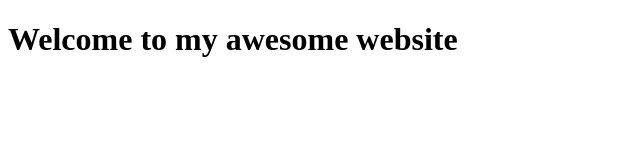
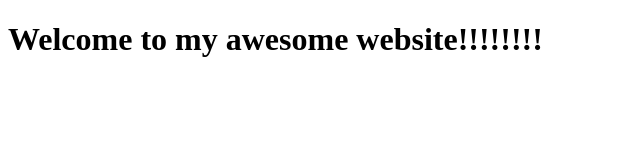
Before and after one commit to elmerdotdev/elmer-test-portfolio, a plain HTML site: page index.html in a window 1280 px wide. Shown: the whole page, without its empty margins (0-640 px from the left). Drawn offline with Linux system fonts and the light colour scheme.

Commit message:
Update: index text

```diff
--- a/index.html
+++ b/index.html
@@ -7,7 +7,7 @@
 </head>
 <body>
   <div class="container">
-    <h1>Welcome to my awesome website</h1>
+    <h1>Welcome to my awesome website!!!!!!!!</h1>
   </div>
 </body>
 </html>
```
